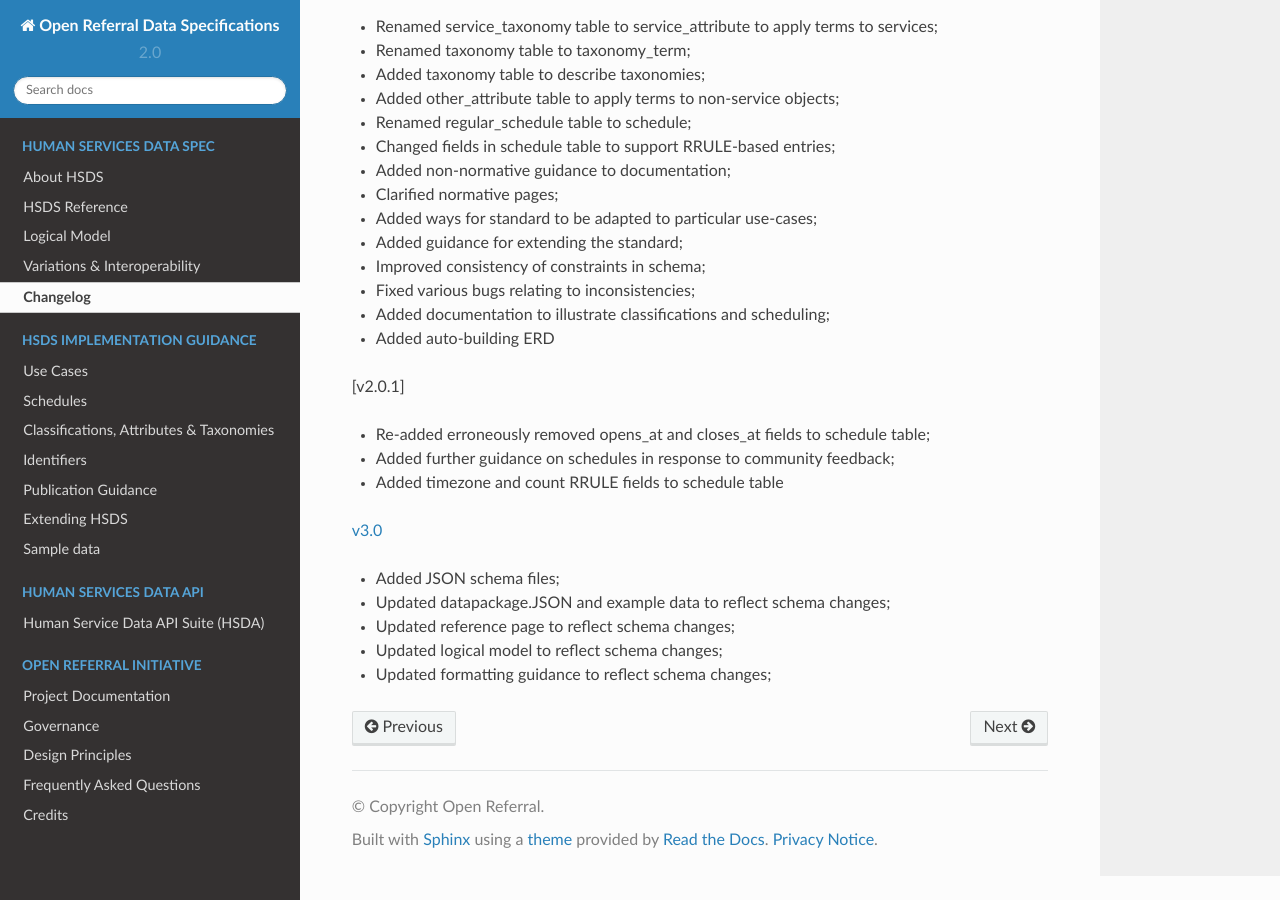
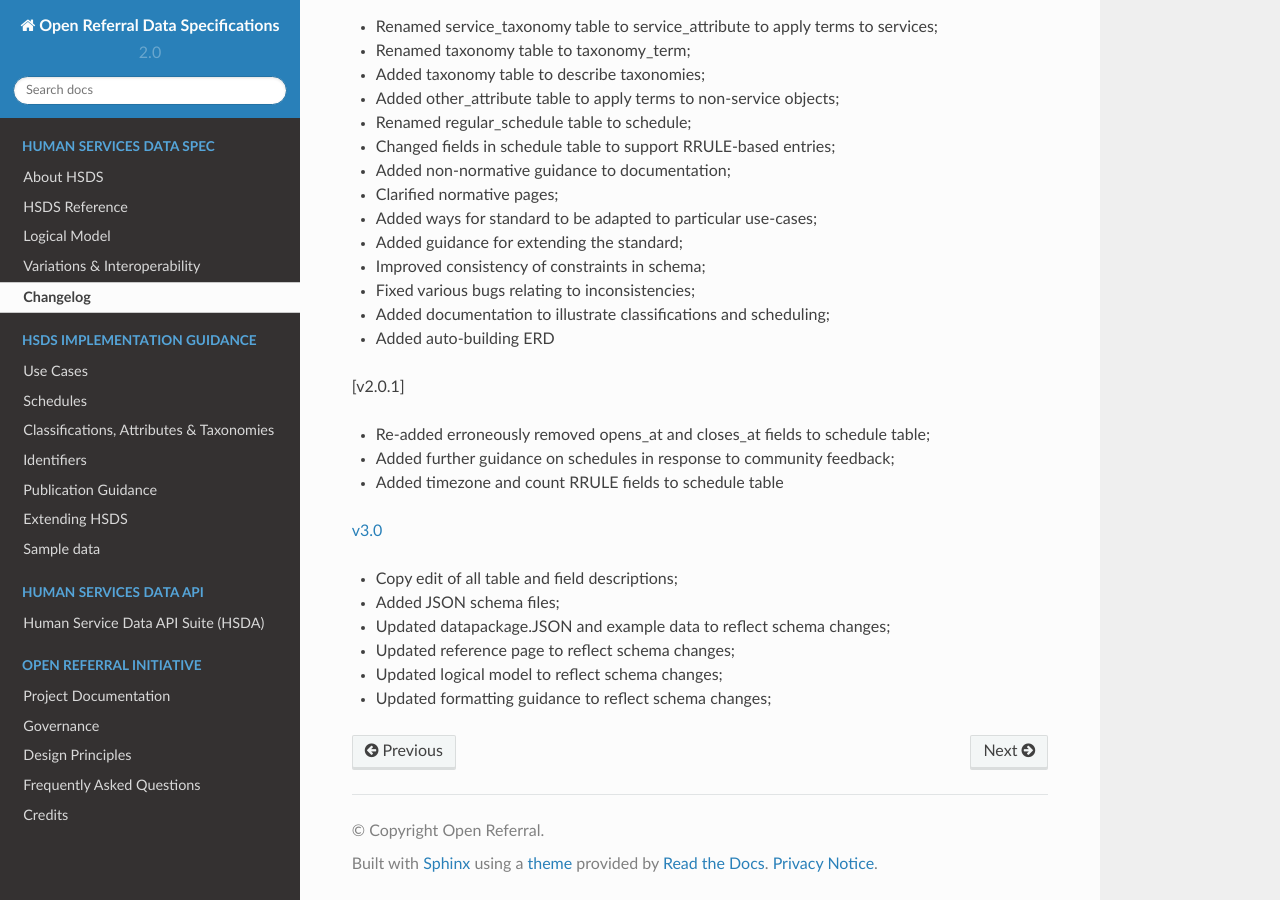
Before and after one commit to openreferral/specification, a Sphinx documentation site: the page built from docs/hsds/changelog.md, in a window 1280 px wide and 900 px high, scrolled down 2017 px. Built offline with Sphinx 7.4.7 and the Read the Docs theme 2.0.0, drawn with Linux system fonts in a browser that asks for light colours; pages that are not in the unit, such as notebooks, are missing from menus; a script that is not in the unit is left out; comment, search, counter and statistics services are not loaded.

Commit message:
update changelog

```diff
--- a/docs/hsds/changelog.md
+++ b/docs/hsds/changelog.md
@@ -100,6 +100,7 @@ No changes.
 
 [v3.0](https://github.com/openreferral/specification/milestone/7)
 
+* Copy edit of all table and field descriptions;
 * Added JSON schema files;
 * Updated datapackage.JSON and example data to reflect schema changes;
 * Updated reference page to reflect schema changes;
```
